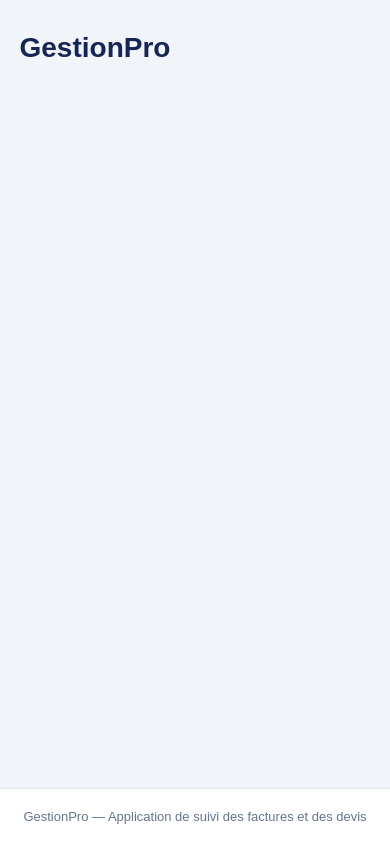
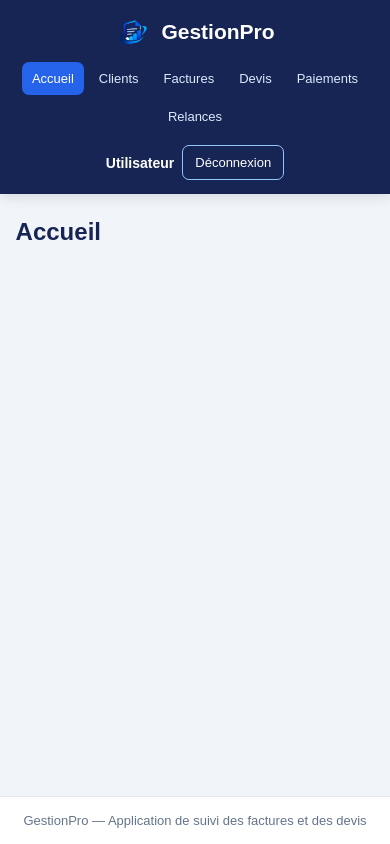
Before and after one commit to ILYASX1/GestionPro, a React (Create React App) app in the folder frontend/: page / in a window 390 px wide. Built offline with nearby package versions, Linux system fonts and the light colour scheme.

Commit message:
add navigation menu

```diff
--- a/frontend/src/App.css
+++ b/frontend/src/App.css
@@ -1,3 +1,8 @@
+
+/* =========================================
+   DEFAULT CREATE REACT APP STYLES
+========================================= */
+
 .App {
   text-align: center;
 }
@@ -85,6 +90,96 @@ select:focus-visible {
 }
 
 /* =========================================
+   2. MENU DE NAVIGATION
+========================================= */
+
+.menu {
+  position: relative;
+  z-index: 10;
+  display: flex;
+  align-items: center;
+  justify-content: space-between;
+  gap: 20px;
+  padding: 16px 4%;
+  background: #172554;
+  color: #ffffff;
+  box-shadow: 0 3px 12px rgba(15, 23, 42, 0.12);
+}
+
+.logo {
+  display: flex;
+  align-items: center;
+  gap: 10px;
+  color: #ffffff;
+  font-size: 23px;
+  font-weight: 700;
+  white-space: nowrap;
+}
+
+.logo img {
+  display: block;
+  width: 36px;
+  height: 36px;
+  object-fit: contain;
+}
+
+.menu-liens {
+  position: absolute;
+  left: 50%;
+  transform: translateX(-50%);
+  display: flex;
+  align-items: center;
+  justify-content: center;
+  flex-wrap: wrap;
+  gap: 5px;
+}
+
+.lien {
+  padding: 10px 12px;
+  border: none;
+  border-radius: 7px;
+  background: transparent;
+  color: #dbeafe;
+  font-size: 14px;
+  transition: background 0.2s, color 0.2s;
+}
+
+.lien:hover,
+.lien.actif {
+  background: #2563eb;
+  color: #ffffff;
+}
+
+/* Utilisateur connecté et déconnexion */
+
+.menu-utilisateur {
+  display: flex;
+  align-items: center;
+  gap: 12px;
+}
+
+.utilisateur-nom {
+  color: #ffffff;
+  font-size: 14px;
+  font-weight: 600;
+}
+
+.bouton-deconnexion {
+  padding: 9px 12px;
+  border: 1px solid #93c5fd;
+  border-radius: 7px;
+  background: transparent;
+  color: #ffffff;
+  font-size: 13px;
+  white-space: nowrap;
+  transition: background 0.2s;
+}
+
+.bouton-deconnexion:hover {
+  background: #2563eb;
+}
+
+/* =========================================
    3. CONTENU PRINCIPAL
 ========================================= */
 
@@ -128,3 +223,85 @@ p {
   font-size: 13px;
   text-align: center;
 }
+
+/* =========================================
+   15. TABLETTES
+========================================= */
+
+@media (max-width: 1000px) {
+  .menu {
+    flex-wrap: wrap;
+    padding: 16px 3%;
+  }
+
+  .logo {
+    font-size: 20px;
+  }
+
+  .menu-liens {
+    gap: 3px;
+  }
+
+  .lien {
+    padding: 9px 8px;
+    font-size: 13px;
+  }
+
+  .contenu {
+    padding: 28px 4%;
+  }
+
+  .menu-utilisateur {
+    gap: 8px;
+  }
+}
+
+/* =========================================
+   16. TELEPHONES
+========================================= */
+
+@media (max-width: 650px) {
+  .menu {
+    position: static;
+    flex-direction: column;
+    justify-content: center;
+    gap: 12px;
+    padding: 14px 4%;
+  }
+
+  .logo {
+    justify-content: center;
+    font-size: 21px;
+  }
+
+  .menu-liens {
+    position: static;
+    left: auto;
+    transform: none;
+    width: 100%;
+    gap: 5px;
+    justify-content: center;
+  }
+
+  .lien {
+    padding: 9px 10px;
+    font-size: 13px;
+  }
+
+  .menu-utilisateur {
+    justify-content: center;
+    flex-wrap: wrap;
+  }
+
+  .contenu {
+    padding: 24px 4%;
+  }
+
+  h1 {
+    font-size: 24px;
+  }
+
+  .pied-page {
+    padding: 16px 10px;
+  }
+}
--- a/frontend/src/App.js
+++ b/frontend/src/App.js
@@ -1,11 +1,31 @@
 
+import { useState } from "react";
+import Menu from "./components/Menu";
 import "./App.css";
 
 function App() {
+  const [pageActive, setPageActive] = useState("Accueil");
+
+  // Temporary user for testing the navigation menu
+  const utilisateurDemo = {
+    nom: "Utilisateur",
+  };
+
+  function deconnecter() {
+    alert("Déconnexion");
+  }
+
   return (
     <div className="application">
+      <Menu
+        pageActive={pageActive}
+        changerPage={setPageActive}
+        utilisateur={utilisateurDemo}
+        deconnecter={deconnecter}
+      />
+
       <main className="contenu">
-        <h1>GestionPro</h1>
+        <h1>{pageActive}</h1>
       </main>
 
       <footer className="pied-page">
--- /dev/null
+++ b/frontend/src/components/Menu.js
@@ -0,0 +1,48 @@
+
+function Menu({ pageActive, changerPage, utilisateur, deconnecter }) {
+  const pages = [
+    { id: "Accueil", nom: "Accueil" },
+    { id: "Clients", nom: "Clients" },
+    { id: "Factures", nom: "Factures" },
+    { id: "Devis", nom: "Devis" },
+    { id: "Paiements", nom: "Paiements" },
+    { id: "Relances", nom: "Relances" },
+  ];
+
+  return (
+    <nav className="menu">
+      <div className="logo">
+        <img src="/logo.png" alt="Logo GestionPro" />
+        <span>GestionPro</span>
+      </div>
+
+      <div className="menu-liens">
+        {pages.map((page) => (
+          <button
+            key={page.id}
+            className={pageActive === page.id ? "lien actif" : "lien"}
+            onClick={() => changerPage(page.id)}
+          >
+            {page.nom}
+          </button>
+        ))}
+      </div>
+
+      <div className="menu-utilisateur">
+        <span className="utilisateur-nom">
+          {utilisateur?.nom}
+        </span>
+
+        <button
+          type="button"
+          className="bouton-deconnexion"
+          onClick={deconnecter}
+        >
+          Déconnexion
+        </button>
+      </div>
+    </nav>
+  );
+}
+
+export default Menu;
```
